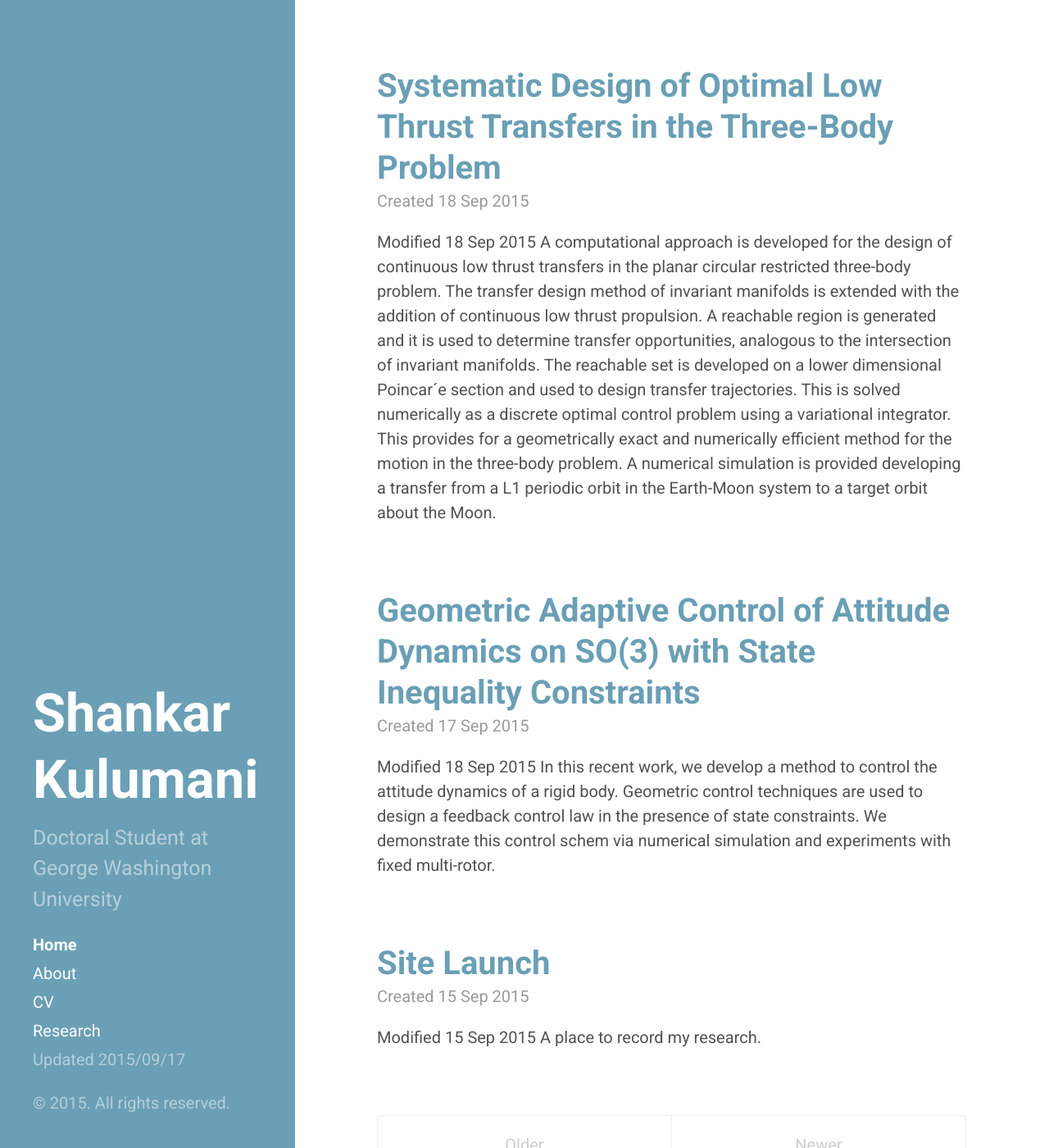
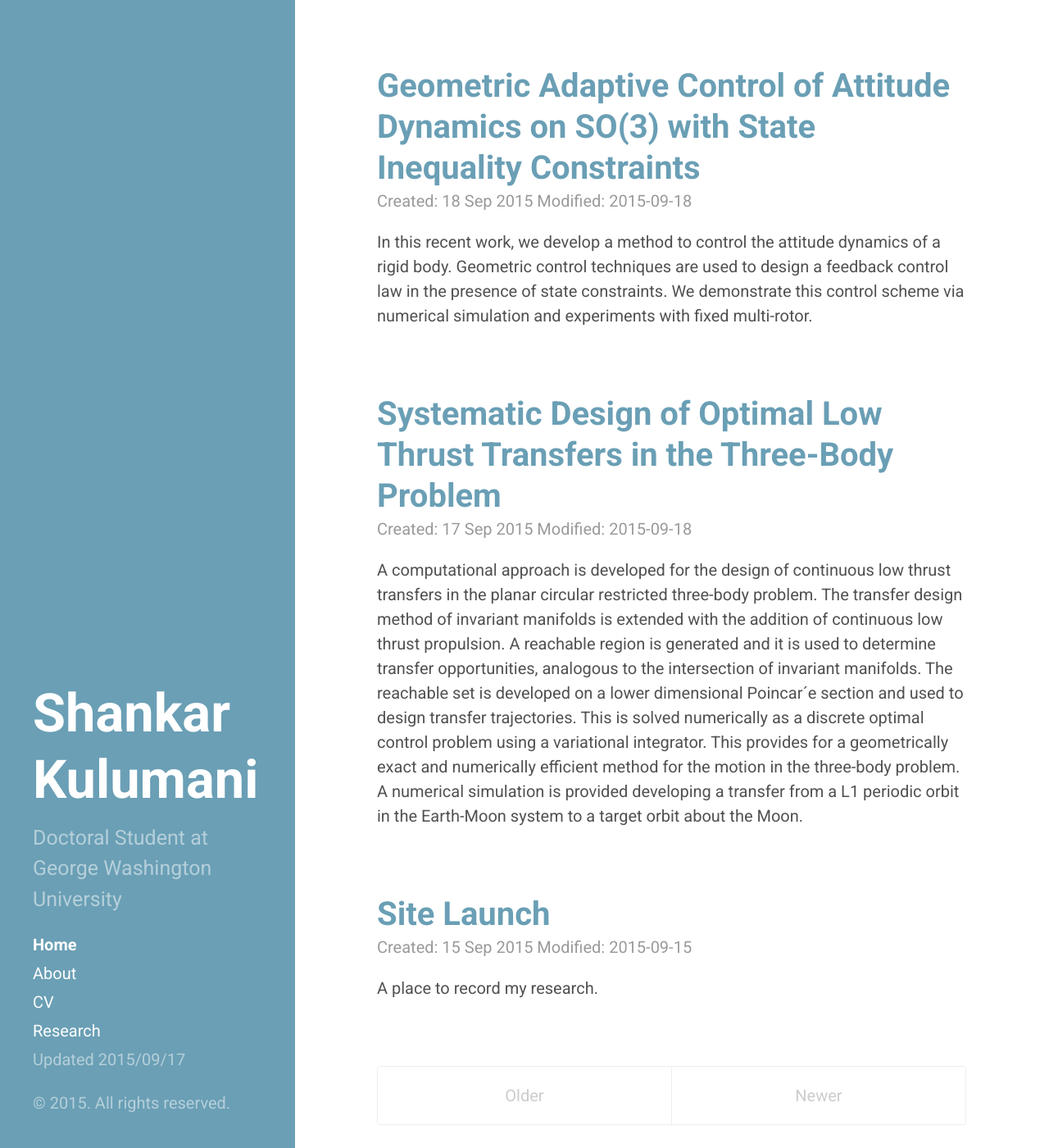
Before and after one commit to skulumani/skulumani.github.io, a Jekyll site: the page built from index.html, in a window 1280 px wide and 1400 px high. Shown: the whole window at 82% size. Built offline with Jekyll 4.4.1, drawn with Linux system fonts in a browser that asks for light colours; the list of posts is cut into pages by our own code.

Commit message:
added modified date to posts.

```diff
--- a/_includes/creative_commons_license.html
+++ b/_includes/creative_commons_license.html
@@ -1 +1 @@
-<a rel="license" href="http://creativecommons.org/licenses/by-nc-sa/4.0/"><img alt="Creative Commons License" style="border-width:0" src="https://i.creativecommons.org/l/by-nc-sa/4.0/88x31.png" /></a><br />This work by <a xmlns:cc="http://creativecommons.org/ns#" href="http://skulumani.github.io" property="cc:attributionName" rel="cc:attributionURL">Shankar Kulumani</a> is licensed under a <a rel="license" href="http://creativecommons.org/licenses/by-nc-sa/4.0/">Creative Commons Attribution-NonCommercial-ShareAlike 4.0 International License</a>.
+<a rel="license" href="http://creativecommons.org/licenses/by-nc-sa/4.0/"><img alt="Creative Commons License" style="border-width:0" src="https://i.creativecommons.org/l/by-nc-sa/4.0/88x31.png" /></a>This work by <a xmlns:cc="http://creativecommons.org/ns#" href="http://skulumani.github.io" property="cc:attributionName" rel="cc:attributionURL">Shankar Kulumani</a> is licensed under a <a rel="license" href="http://creativecommons.org/licenses/by-nc-sa/4.0/">Creative Commons Attribution-NonCommercial-ShareAlike 4.0 International License</a>.
--- a/_includes/head.html
+++ b/_includes/head.html
@@ -22,9 +22,11 @@
   <link rel="stylesheet" href="http://fonts.googleapis.com/css?family=Roboto:400,400italic,700"/>
 
   <!-- Icons -->
-  <link rel="apple-touch-icon-precomposed" sizes="144x144" href="{{ site.baseurl }}public/apple-touch-icon-144-precomposed.png">
+  {% comment %}
+	<link rel="apple-touch-icon-precomposed" sizes="144x144" href="{{ site.baseurl }}public/apple-touch-icon-144-precomposed.png">
                                  <link rel="shortcut icon" href="{{ site.baseurl }}public/favicon.ico">
 
+	{% endcomment %}
   <!-- RSS -->
   <link rel="alternate" type="application/rss+xml" title="RSS" href="/atom.xml">
 
--- a/_posts/2015-09-18-constrained-attitude-control.md
+++ b/_posts/2015-09-18-constrained-attitude-control.md
@@ -1,12 +1,12 @@
 ---
 layout: post
 title: "Geometric Adaptive Control of Attitude Dynamics on SO(3) with State Inequality Constraints"
-date: 2015-09-17
+date: 2015-09-18
 modified: 2015-09-18
 excerpt: "In this recent work, we develop a method to control the attitude dynamics of a rigid body.
           Geometric control techniques are used to design a feedback control law in the presence of state constraints.
-          We demonstrate this control schem via numerical simulation and experiments with fixed multi-rotor."
-categories: research, attitude, geometric, control, adaptive
+          We demonstrate this control scheme via numerical simulation and experiments with fixed multi-rotor."
+categories: [research,attitude,geometric,control,adaptive]
 mathjax: true
 ---
 
--- a/index.html
+++ b/index.html
@@ -29,8 +29,7 @@ title: Home
       </a>
     </h1>
 
-    <span class="post-date">Created {{ post.date | date_to_string }}</span>
-    <span class="post-modified">Modified {{ post.modified | date_to_string }}</span>
+    <span class="post-date">Created: {{ post.date | date_to_string }} Modified: {{ post.modified }} </span>
 
     {{ post.excerpt}}
   </div>
```
Also changed, not shown: _posts/2015-09-17-low-thrust.md (renamed from _posts/2015-09-18-low-thrust.md, +2 -2 lines), public/apple-touch-icon-144-precomposed.png (deleted), public/favicon.ico (deleted), research.md (line endings or trailing spaces), 1 other file.
